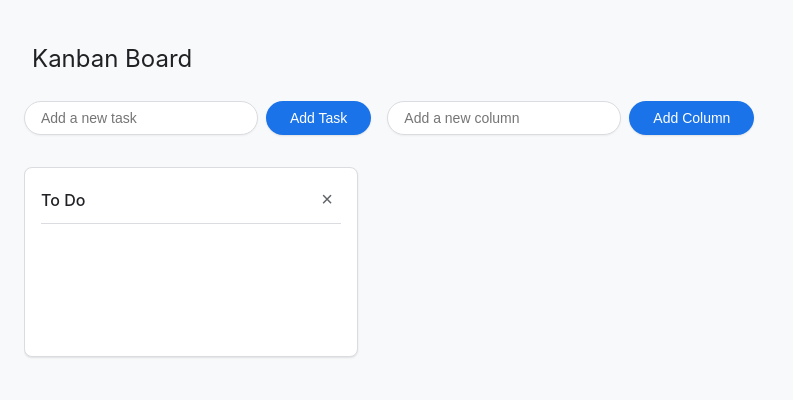
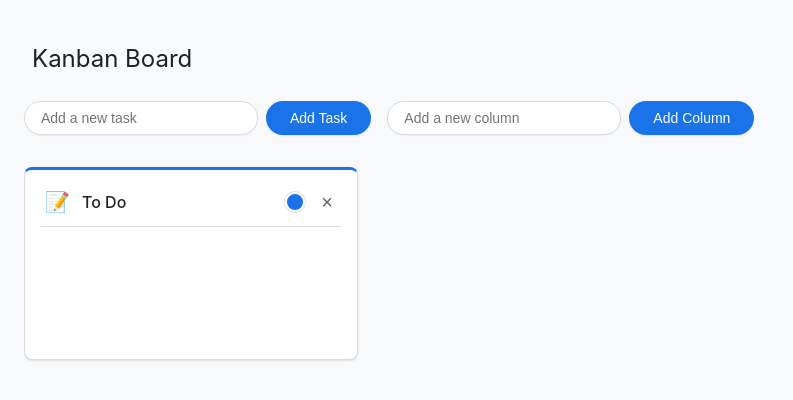
Before and after one commit to kodustech/example_projectFlow, a React (Create React App) app: page / in a window 1280 px wide. Shown: the top 400 px of the page, without its empty margins (0-793 px from the left). Built offline with nearby package versions, Linux system fonts and the light colour scheme.

Commit message:
adding emoji and colors for columns

```diff
--- a/package.json
+++ b/package.json
@@ -6,6 +6,7 @@
     "@testing-library/jest-dom": "^5.17.0",
     "@testing-library/react": "^13.4.0",
     "@testing-library/user-event": "^13.5.0",
+    "emoji-picker-react": "^4.12.0",
     "react": "^18.2.0",
     "react-beautiful-dnd": "^13.1.1",
     "react-dom": "^18.2.0",
--- a/src/App.css
+++ b/src/App.css
@@ -234,3 +234,77 @@
   background: white;
   color: var(--text-primary);
 }
+
+.column-header-left {
+  display: flex;
+  align-items: center;
+  gap: 8px;
+}
+
+.column-header-right {
+  display: flex;
+  align-items: center;
+  gap: 8px;
+}
+
+.column-emoji {
+  font-size: 20px;
+  cursor: pointer;
+  padding: 4px;
+  border-radius: 4px;
+  transition: background-color 0.2s ease;
+}
+
+.column-emoji:hover {
+  background-color: rgba(0, 0, 0, 0.05);
+}
+
+.emoji-picker-container {
+  position: absolute;
+  z-index: 1000;
+  margin-top: 8px;
+}
+
+.color-picker-container {
+  position: absolute;
+  z-index: 1000;
+  background: white;
+  border-radius: 8px;
+  box-shadow: 0 2px 8px rgba(0, 0, 0, 0.15);
+  padding: 8px;
+  margin-top: 8px;
+  right: 16px;
+}
+
+.color-options {
+  display: grid;
+  grid-template-columns: repeat(4, 1fr);
+  gap: 8px;
+}
+
+.color-option {
+  width: 24px;
+  height: 24px;
+  border-radius: 50%;
+  border: none;
+  cursor: pointer;
+  transition: transform 0.2s ease;
+}
+
+.color-option:hover {
+  transform: scale(1.1);
+}
+
+.color-picker-button {
+  width: 20px;
+  height: 20px;
+  border-radius: 50%;
+  border: 2px solid white;
+  cursor: pointer;
+  box-shadow: 0 0 0 1px rgba(0, 0, 0, 0.1);
+  transition: transform 0.2s ease;
+}
+
+.color-picker-button:hover {
+  transform: scale(1.1);
+}
--- a/src/App.jsx
+++ b/src/App.jsx
@@ -1,5 +1,6 @@
 import React, { useState, useRef, useEffect } from 'react';
 import { DragDropContext, Droppable, Draggable } from 'react-beautiful-dnd';
+import EmojiPicker from 'emoji-picker-react';
 import './App.css';
 
 const initialColumns = {
@@ -7,7 +8,9 @@ const initialColumns = {
     id: 'todo',
     title: 'To Do',
     tasks: [],
-    order: 0
+    order: 0,
+    emoji: '📝',
+    color: '#1a73e8'
   }
 };
 
@@ -18,6 +21,9 @@ function App() {
   const [boardTitle, setBoardTitle] = useState('Kanban Board');
   const [isEditingTitle, setIsEditingTitle] = useState(false);
   const titleInputRef = useRef(null);
+  const [showEmojiPicker, setShowEmojiPicker] = useState(null);
+  const [showColorPicker, setShowColorPicker] = useState(null);
+  const emojiPickerRef = useRef(null);
 
   useEffect(() => {
     if (isEditingTitle && titleInputRef.current) {
@@ -25,6 +31,18 @@ function App() {
       titleInputRef.current.select();
     }
   }, [isEditingTitle]);
+
+  useEffect(() => {
+    function handleClickOutside(event) {
+      if (emojiPickerRef.current && !emojiPickerRef.current.contains(event.target)) {
+        setShowEmojiPicker(null);
+        setShowColorPicker(null);
+      }
+    }
+
+    document.addEventListener('mousedown', handleClickOutside);
+    return () => document.removeEventListener('mousedown', handleClickOutside);
+  }, []);
 
   const handleTitleClick = () => {
     setIsEditingTitle(true);
@@ -60,7 +78,9 @@ function App() {
         id: columnId,
         title: newColumnTitle,
         tasks: [],
-        order: maxOrder + 1
+        order: maxOrder + 1,
+        emoji: '📝',
+        color: '#1a73e8'
       }
     });
 
@@ -153,6 +173,28 @@ function App() {
     });
   };
 
+  const handleEmojiClick = (columnId, emojiObject) => {
+    setColumns({
+      ...columns,
+      [columnId]: {
+        ...columns[columnId],
+        emoji: emojiObject.emoji
+      }
+    });
+    setShowEmojiPicker(null);
+  };
+
+  const handleColorChange = (columnId, color) => {
+    setColumns({
+      ...columns,
+      [columnId]: {
+        ...columns[columnId],
+        color: color
+      }
+    });
+    setShowColorPicker(null);
+  };
+
   const orderedColumns = Object.values(columns)
     .sort((a, b) => a.order - b.order);
 
@@ -218,12 +260,30 @@ function App() {
                       ref={provided.innerRef}
                       {...provided.draggableProps}
                       className="column"
+                      style={{
+                        ...provided.draggableProps.style,
+                        borderTop: `3px solid ${column.color}`
+                      }}
                     >
                       <div
                         className="column-header"
                         {...provided.dragHandleProps}
                       >
+                        <div className="column-header-left">
+                          <span
+                            className="column-emoji"
+                            onClick={() => setShowEmojiPicker(column.id)}
+                          >
+                            {column.emoji}
+                          </span>
                           <h2>{column.title}</h2>
+                        </div>
+                        <div className="column-header-right">
+                          <button
+                            className="color-picker-button"
+                            onClick={() => setShowColorPicker(column.id)}
+                            style={{ backgroundColor: column.color }}
+                          />
                           <button
                             className="delete-column"
                             onClick={() => handleDeleteColumn(column.id)}
@@ -231,6 +291,31 @@ function App() {
                             ×
                           </button>
                         </div>
+                      </div>
+
+                      {showEmojiPicker === column.id && (
+                        <div className="emoji-picker-container" ref={emojiPickerRef}>
+                          <EmojiPicker
+                            onEmojiClick={(emojiObject) => handleEmojiClick(column.id, emojiObject)}
+                            width={300}
+                          />
+                        </div>
+                      )}
+
+                      {showColorPicker === column.id && (
+                        <div className="color-picker-container" ref={emojiPickerRef}>
+                          <div className="color-options">
+                            {['#1a73e8', '#dc3545', '#28a745', '#ffc107', '#6f42c1', '#fd7e14', '#20c997', '#e83e8c'].map(color => (
+                              <button
+                                key={color}
+                                className="color-option"
+                                style={{ backgroundColor: color }}
+                                onClick={() => handleColorChange(column.id, color)}
+                              />
+                            ))}
+                          </div>
+                        </div>
+                      )}
 
                       <Droppable droppableId={column.id} type="task">
                         {(provided, snapshot) => (
```
Also changed, not shown: 1 other file (tests, documents, lock files or other folders). Lines whose indentation alone changed are shown as unchanged.
